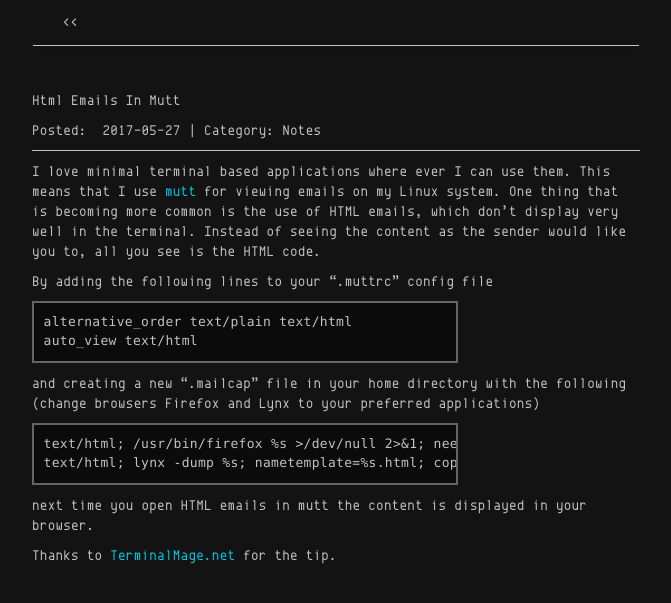
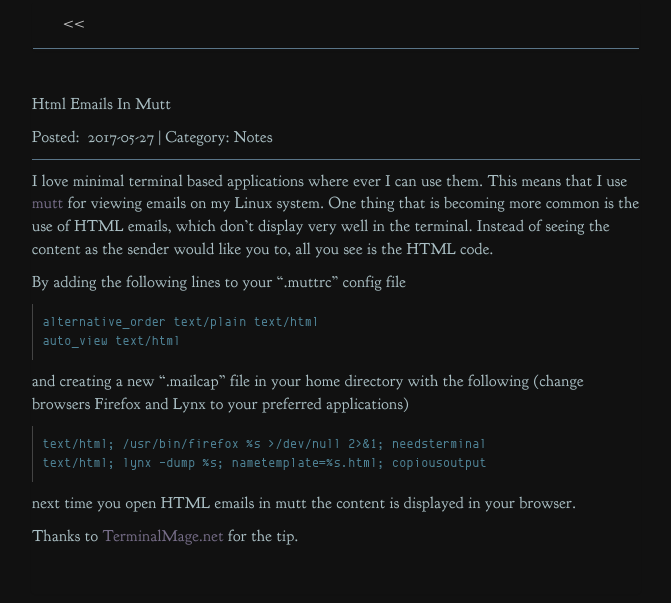
Before and after one commit to pyratebeard/pyratebeard.github.io, a Jekyll site: the page built from _posts/2017-05-27-html-emails-in-mutt.md, in a window 1280 px wide. Shown: the top 603 px of the page, without its empty margins (304-975 px from the left). Built offline with Jekyll 4.4.1, drawn with Linux system fonts in a browser that asks for light colours.

Commit message:
new font and colors
changed all body to goudy_bookletter font. colors now match wysard scheme. improvements to pre and code elements.

```diff
--- a/css/custom.css
+++ b/css/custom.css
@@ -1,15 +1,30 @@
 @font-face {
     font-family: "envy";
-    src: url('fonts/envy_code_r.eot');
-    src: local('monospace'), url('../fonts/envy_code_r.woff2') format('woff2'), url('../fonts/envy_code_r.woff') format('woff'), url('../fonts/envy_code_r.ttf') format('truetype'), url('../fonts/envy_code_r.svg') format('svg');
+    src: url('../fonts/envy_code_r.eot');
+    src: url('../fonts/envy_code_r.eot?#iefix') format('embedded-opentype'),
+         url('../fonts/envy_code_r.woff2') format('woff2'),
+         url('../fonts/envy_code_r.woff') format('woff'),
+         url('../fonts/envy_code_r.ttf') format('truetype'),
+         url('../fonts/envy_code_r.svg') format('svg');
+    font-weight: normal;
+    font-style: normal;
+}
+@font-face {
+    font-family: 'goudy_bookletter_1911regular';
+    src: url('../fonts/goudy_bookletter_1911-webfont.eot');
+    src: url('../fonts/goudy_bookletter_1911-webfont.eot?#iefix') format('embedded-opentype'),
+         url('../fonts/goudy_bookletter_1911-webfont.woff') format('woff'),
+         url('../fonts/goudy_bookletter_1911-webfont.ttf') format('truetype'),
+         url('../fonts/goudy_bookletter_1911-webfont.svg#goudy_bookletter_1911regular') format('svg');
     font-weight: normal;
     font-style: normal;
 }
 body {
-    font-family: "envy";
+    font-family: "goudy_bookletter_1911regular";
+    font-size: 16px;
     letter-spacing: .3px;
-    background-color: #131313;
-    color: #c2c2c2;
+    background-color: #111111;
+    color: #abc0c5;
 }
 a {
     color: #c2c2c2;
@@ -18,11 +33,11 @@ a:active,
 a:hover,
 a:focus {
     text-decoration: none;
-    color: #277896;
+    color: #a29076;
     background: transparent;
 }
 #quote {
-    color: #656565;
+    color: #5a7588;
 }
 .panel {
     background-color: transparent;
@@ -40,7 +55,7 @@ a:focus {
 hr {
     margin-top: 3px;
     margin-bottom: 1px;
-    border-top: solid 1px #c2c2c2;
+    border-top: solid 1px #5a7588;
 }
 .rootcontent {
     position: absolute;
@@ -50,56 +65,62 @@ hr {
     text-align: center;
 }
 .rootcontent > p.menu > a {
-    background-color: #252525;
+    background-color: #222222;
     padding: 5px;
 }
 .rootcontent > p > a:hover,
 a:active,
 a:focus {
-    color: #01c8e5;
+    color: #a29076;
 }
 .content > a {
     color: #c2c2c2;
 }
 .content > p > a {
-    color: #01c8e5;
+    color: #776e89;
 }
 .content > p > a:hover,
 a:active,
 a:focus {
-    color: #277896;
+    color: #a29076;
 }
 .content > ul > li > a {
-    color: #01c8e5;
+    color: #776e89;
+}
+.content > ul > li > a:hover {
+    color: #a29076;
 }
 ul {
     list-style: none;
 }
 code {
-    color: #a92e36;
-    background-color: #131313;
+    color: #5c8676;
+    background-color: #222222;
     padding: 5px 4px 2px 4px;
     border-radius: 0px;
+    font-family: envy;
+    font-size: 12px;
 }
 pre {
-    max-width: 70%;
-    color: #c2c2c2;
-    background-color: #0b0b0b;
-    /*font-family: envy; */
+    /*max-width: 70%;*/
+    color: #4f8396;
+    background-color: #111111;
+    font-family: envy;
     border-radius: 0px;
-    border-color: #656565;
-    border-width: 2px;
-    font-family: monospace;
+    border-color: #444444;
+    border-width: 1px;
+    border-style: none;
+    border-left-style: solid;
 }
 blockquote {
     font-size: 1em;
-    border: 2px solid #252525;
-    background-color: #181818;
+    border-left: 2px solid #776e89;
+    background-color: #111111;
     max-width: 90%;
     margin-left: 5%;
 }
 blockquote:hover {
-    border: 2px solid #01c8e5;
+    border-left: 2px solid #a29076;
 }
 blockquote:hover > p {
     color: #c2c2c2 !important;
```
Also changed, not shown: fonts/goudy_bookletter_1911-webfont.woff (added).
